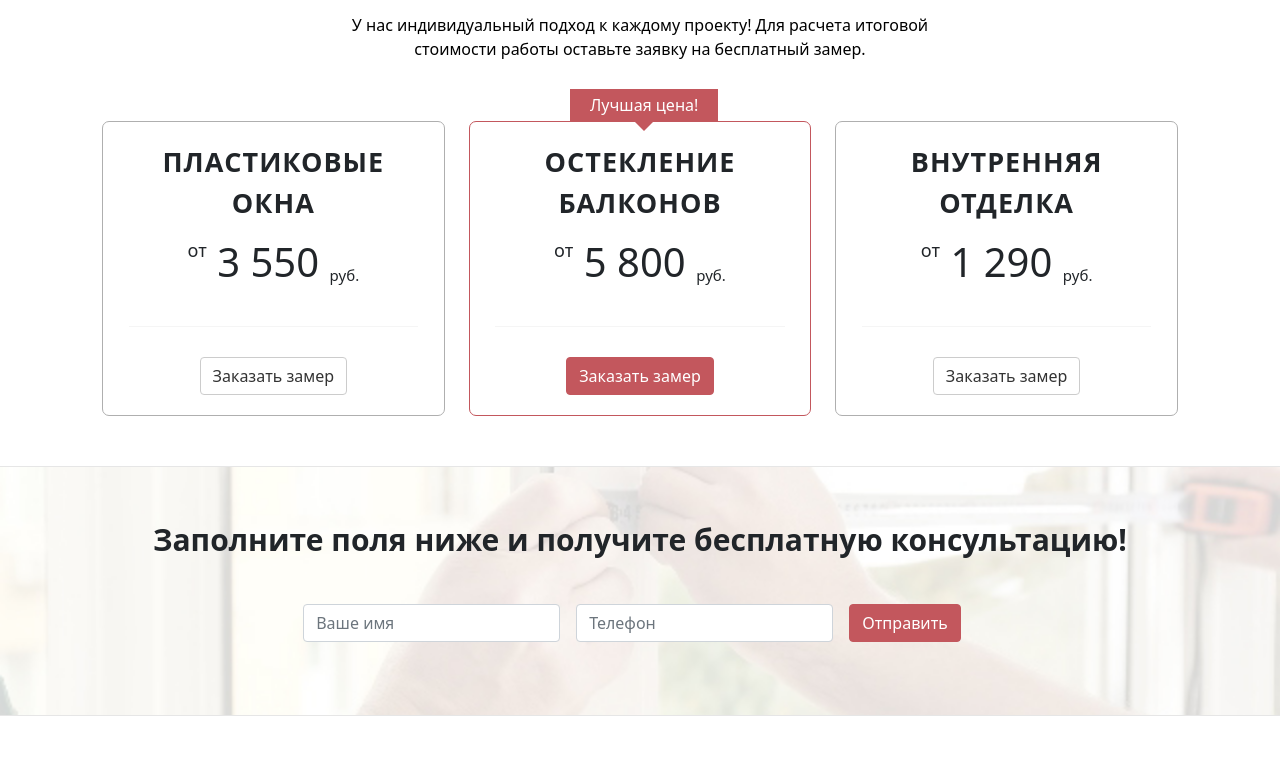
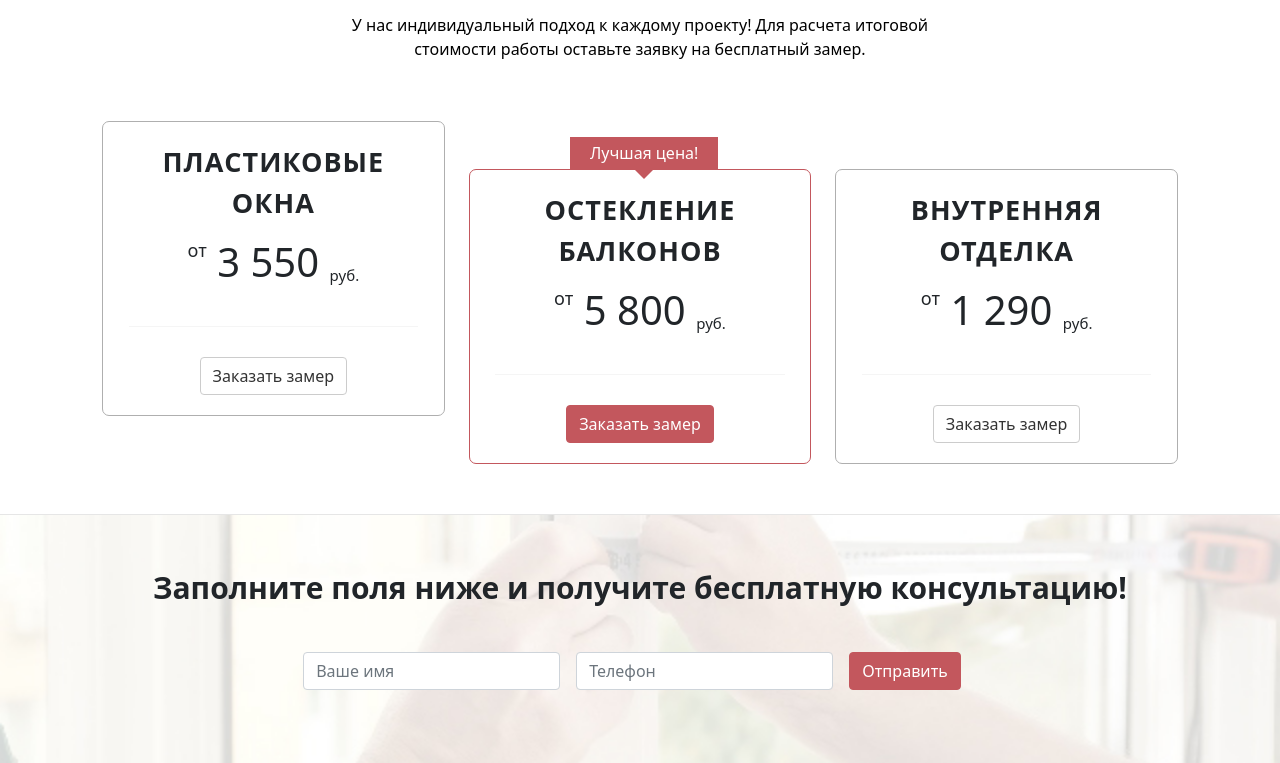
Before and after one commit to Altentaller/landing-windows-and-balconies, a website: page src/index.html in a window 1280 px wide. Shown: the part 2120-2883 px from the top of the page. Drawn offline with nearby package versions, Linux system fonts and the light colour scheme; files that its build step writes are made by us from their sources.

Commit message:
updated margins for price

```diff
--- a/src/index.html
+++ b/src/index.html
@@ -182,7 +182,7 @@
         </div>
 
         <div class="row price__items">
-          <div class="col-md-4">
+          <div class="col-md-4 col-sm-12">
             <div class="price__item">
               <div class="price__item-header">Пластиковые<br> окна</div>
               <div class="price__item-coast">
@@ -192,7 +192,7 @@
               <button type="button" class="btn btn-outline-secondary">Заказать замер</button>
             </div>
           </div>
-          <div class="col-md-4">
+          <div class="col-md-4 col-sm-12 mt-sm-5 mt-5">
             <div class="price__popular">Лучшая цена!</div>
             <div class="price__item price__item-popular">
               <div class="price__item-header">Остекление<br> балконов </div>
@@ -203,7 +203,7 @@
               <button type="button" class="btn btn-outline-secondary btn-outline-secondary-red">Заказать замер</button>
             </div>
           </div>
-          <div class="col-md-4">
+          <div class="col-md-4 col-sm-12 mt-sm-5 mt-5">
             <div class="price__item">
               <div class="price__item-header">Внутренняя<br> отделка</div>
               <div class="price__item-coast">
--- a/src/sass/style.sass
+++ b/src/sass/style.sass
@@ -61,4 +61,5 @@
 		line-height: 1.5
 		background: linear-gradient(90deg, rgba(205,105,111,1) 34%, rgba(184,69,75,1) 96%);
 		font-weight: 600
+		text-align: center
 		color: #fff
```
Also changed, not shown: dist/css/style.min.css, dist/index.html.
